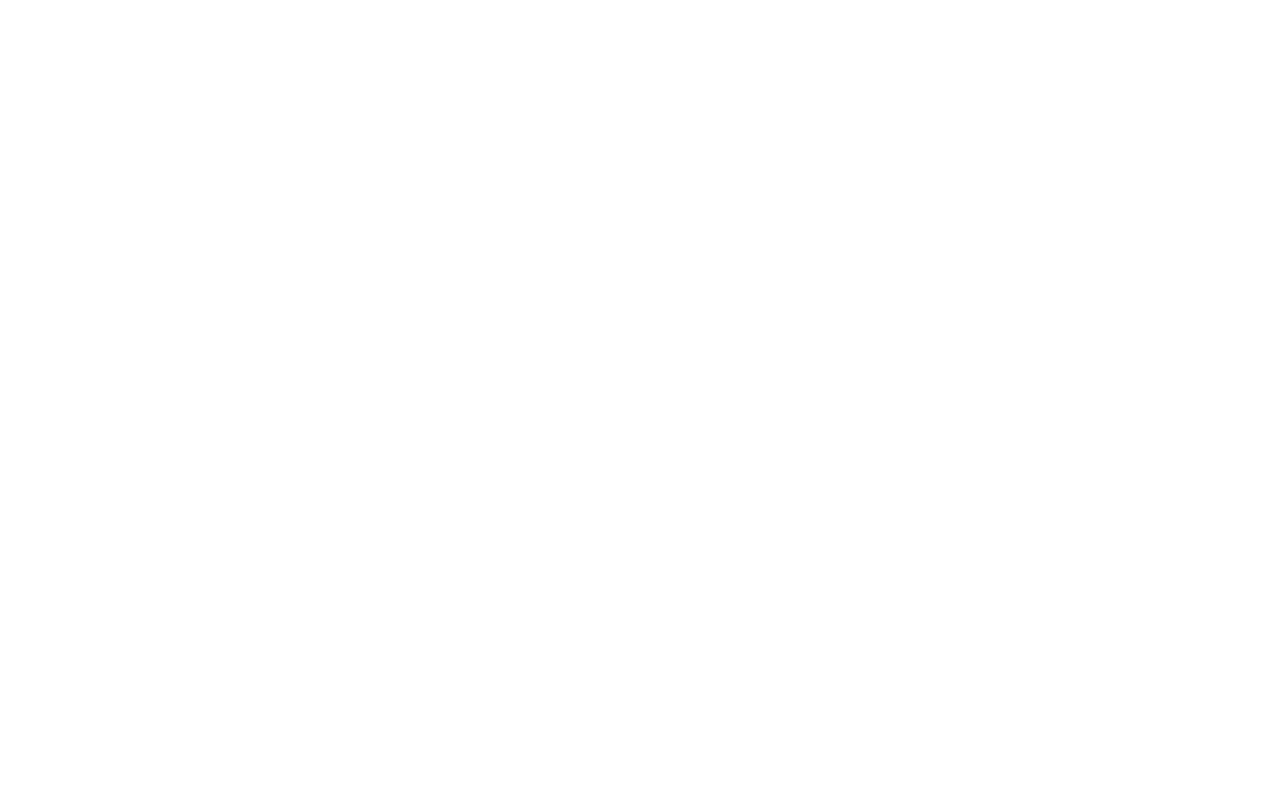
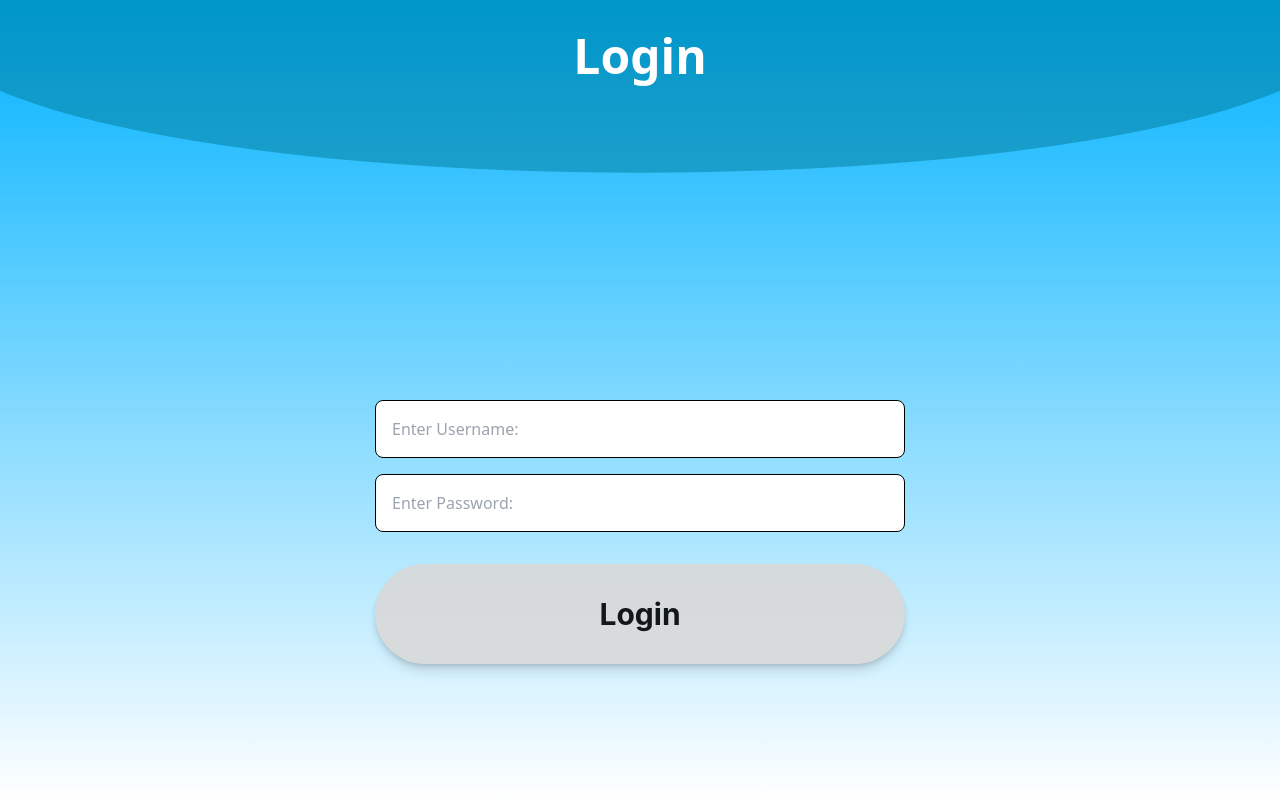
Before and after one commit to krunalpatel0719/Therabot, a React (Create React App) app in the folder therabot/: page /login-client in a window 1280 px wide. Before the commit this address had no page. Built offline with nearby package versions, Linux system fonts and the light colour scheme.

Commit message:
added login pages

```diff
--- a/therabot/src/App.js
+++ b/therabot/src/App.js
@@ -6,13 +6,18 @@
 import Notes from './pages/Notes';
 import Settings from './pages/Settings';
 import Exercises from './pages/Exercises';
+import LoginAs from './pages/LoginAs';
+import ClientLogin from './pages/ClientLogin';
+import ClinicianLogin from './pages/ClinicianLogin';
 // For icons, we can use a library like react-icons. Here, I'll use placeholders.
 
 const App = () => {
   return (
     <Router>
         <Routes>
-
+        {/* for now, the client home page is the base route,
+         but need to change to allow separate clinician home
+         and make LoginAs the base*/}
           <Route path="/" element={<Home />} />
 
         <Route path="/contact-therapist"  element={<ContactTherapist/>} />
@@ -20,6 +25,10 @@
         <Route path="/settings"  element={<Settings/>} />
         <Route path="/notes"  element={<Notes/>} />
         <Route path="/exercises"  element={<Exercises/>} />
+        <Route path="/contact-therapist"  element={<ContactTherapist />} />
+        <Route path="/login-as"  element={<LoginAs />} />
+        <Route path="/login-client"  element={<ClientLogin />} />
+        <Route path="/login-clinician"  element={<ClinicianLogin />} />
 
         {/* </div> */}
 
--- /dev/null
+++ b/therabot/src/pages/ClientLogin.js
@@ -0,0 +1,34 @@
+import React from 'react';
+import { Link } from 'react-router-dom';
+
+import Eclipse from '../components/Eclipse'
+
+function ClientLogin() {
+  return (
+    <div className="bg-gradient-to-b from-BACKGROUND_BLUE to-white">
+      <div className="overflow-x-hidden relative flex justify-center items-center h-screen w-screen">
+
+        <Eclipse className = "bg-ECLIPSE_BLUE opacity-50"/>
+        <div className="flex flex-col h-screen justify-between items-center  z-10 relative">
+          <div className="text-5xl font-bold text-white z-20 pt-4 md:pt-8 relative">Login</div>
+
+
+          {/* Login as Client Button */}
+          <div class="container mx-auto px-40px my-80 flex flex-col items-center">
+            <div class="space-y-4">
+            <input type="text" class="w-full px-4 py-4 border border-black rounded-lg focus:outline-none focus:border-blue-500" placeholder="Enter Username: " />
+            <input type="text" class="w-full px-4 py-4 border border-black rounded-lg focus:outline-none focus:border-blue-500" placeholder="Enter Password: " />
+            </div>
+            <Link to="/" className="w-full drop-shadow-md shadow-lg bg-BUTTON_GREY opacity-90 py-4 md:py-6 lg:py-8 mt-8 mb-12 mx-24  text-3xl text-black font-inter  font-bold rounded-full">
+              <button className="w-full">
+                Login
+              </button>
+            </Link>
+          </div>
+        </div>
+      </div>
+    </div>
+  );
+}
+
+export default ClientLogin;
--- /dev/null
+++ b/therabot/src/pages/ClinicianLogin.js
@@ -0,0 +1,34 @@
+import React from 'react';
+import { Link } from 'react-router-dom';
+
+import Eclipse from '../components/Eclipse'
+
+function ClinicianLogin() {
+  return (
+    <div className="bg-gradient-to-b from-BACKGROUND_BLUE to-white">
+      <div className="overflow-x-hidden relative flex justify-center items-center h-screen w-screen">
+
+        <Eclipse className = "bg-ECLIPSE_BLUE opacity-50"/>
+        <div className="flex flex-col h-screen justify-between items-center  z-10 relative">
+          <div className="text-5xl font-bold text-white z-20 pt-4 md:pt-8 relative">Login</div>
+
+
+          {/* Login as Client Button */}
+          <div class="container mx-auto px-40px my-80 flex flex-col items-center">
+            <div class="space-y-4">
+            <input type="text" class="w-full px-4 py-4 border border-black rounded-lg focus:outline-none focus:border-blue-500" placeholder="Enter Username: " />
+            <input type="text" class="w-full px-4 py-4 border border-black rounded-lg focus:outline-none focus:border-blue-500" placeholder="Enter Password: " />
+            </div>
+            <Link to="/" className="w-full drop-shadow-md shadow-lg bg-BUTTON_GREY opacity-90 py-4 md:py-6 lg:py-8 mt-8 mb-12 mx-24  text-3xl text-black font-inter  font-bold rounded-full">
+              <button className="w-full">
+                Login
+              </button>
+            </Link>
+          </div>
+        </div>
+      </div>
+    </div>
+  );
+}
+
+export default ClinicianLogin;
--- /dev/null
+++ b/therabot/src/pages/LoginAs.js
@@ -0,0 +1,36 @@
+import React from 'react';
+import { Link } from 'react-router-dom';
+
+import Eclipse from '../components/Eclipse'
+
+function LoginAs() {
+  return (
+    <div className="bg-gradient-to-b from-BACKGROUND_BLUE to-white">
+      <div className="overflow-x-hidden relative flex justify-center items-center h-screen w-screen">
+
+        <Eclipse className = "bg-ECLIPSE_BLUE opacity-50"/>
+        <div className="flex flex-col h-screen justify-between items-center  z-10 relative">
+          <div className="text-5xl font-bold text-white z-20 pt-4 md:pt-8 relative">Login</div>
+
+
+          {/* Login as Client Button */}
+          <div className="container mx-auto px-40px my-auto flex flex-col items-center">
+            <Link to="/login-client" className="w-full drop-shadow-md shadow-lg bg-BUTTON_GREY opacity-90 py-4 md:py-6 lg:py-8 mt-8 mb-12 mx-24  text-3xl text-black font-inter  font-bold rounded-full">
+              <button className="w-full">
+                Login As Client
+              </button>
+            </Link>
+            {/* Login as Clinician Button */}
+            <Link to="/login-clinician" className="w-full drop-shadow-md shadow-lg bg-BUTTON_GREY opacity-90 py-4 md:py-6 lg:py-8 mt-8 mb-12 mx-24  text-3xl text-black font-inter  font-bold rounded-full">
+              <button className="w-full">
+                Login As Clinician
+              </button>
+            </Link>
+          </div>
+        </div>
+      </div>
+    </div>
+  );
+}
+
+export default LoginAs;
```
